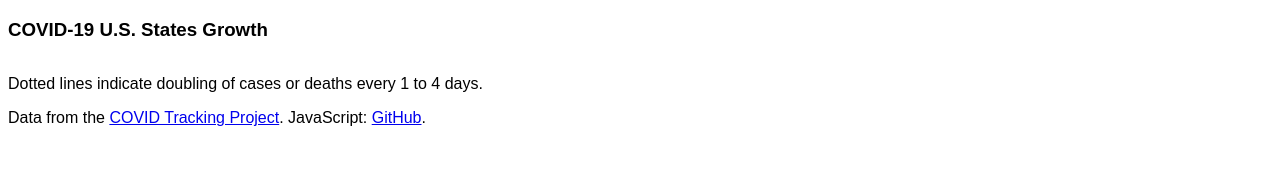
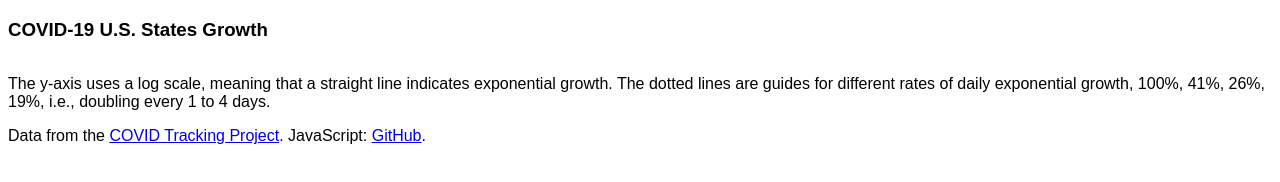
Before and after one commit to andreasg123/covid-plot, a plain HTML site: page index.html in a window 1280 px wide. Drawn offline with nearby package versions, Linux system fonts and the light colour scheme; no server answers.

Commit message:
Better explanation for exponential growth

```diff
--- a/index.html
+++ b/index.html
@@ -14,7 +14,9 @@
   <div id="deaths"></div>
 </div>
 
-<p>Dotted lines indicate doubling of cases or deaths every 1 to 4 days.</p>
+<p>The y-axis uses a log scale, meaning that a straight line indicates
+exponential growth. The dotted lines are guides for different rates of daily
+exponential growth, 100%, 41%, 26%, 19%, i.e., doubling every 1 to 4 days.</p>
 
 <p>Data from the <a href="https://covidtracking.com/">COVID Tracking Project</a>.
 JavaScript: <a href="https://github.com/andreasg123/covid-plot">GitHub</a>.</p>
```
